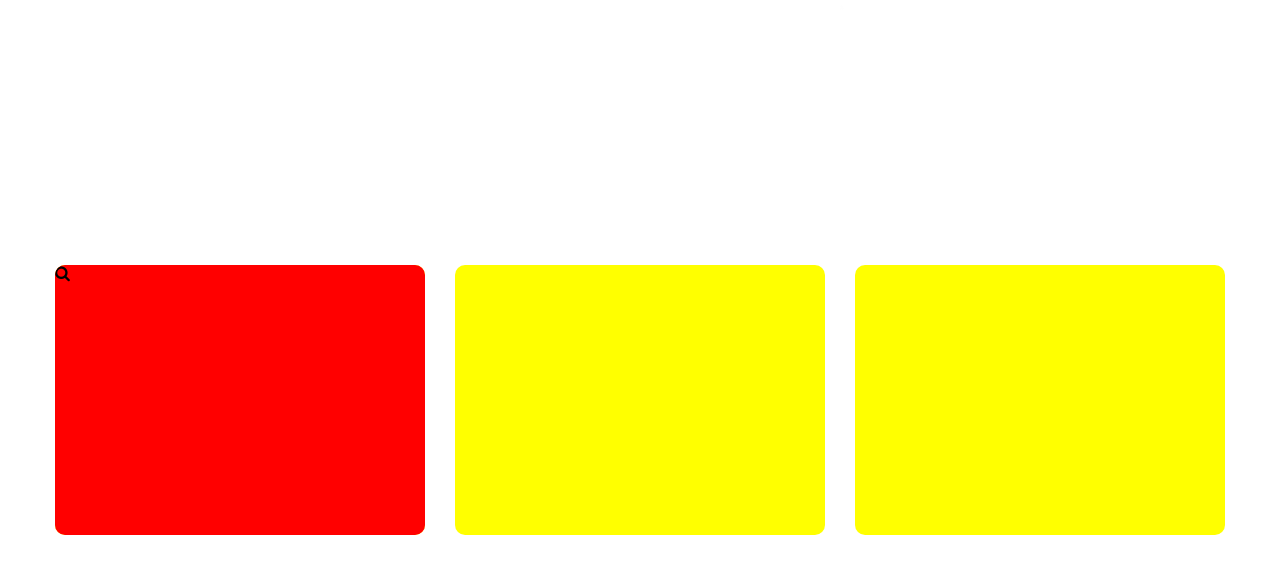
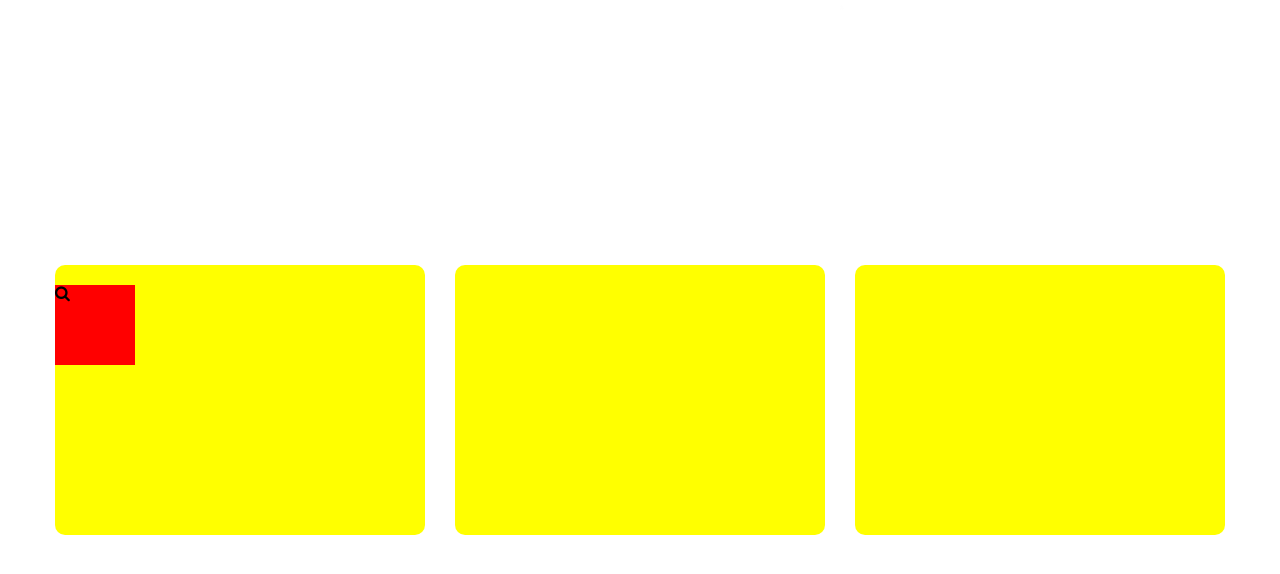
Before and after one commit to xXBricksquadXx/Animated-Reg-Form-, a website: page index.html in a window 1280 px wide. In both pictures the pointer is over the element 240 px from the left and 1190 px from the top of the page. Shown: the part 790-1364 px from the top of the page. Drawn offline with nearby package versions, Linux system fonts and the light colour scheme; grey boxes are pictures that could not be loaded.

Commit message:
Playing with Box Animation

```diff
--- a/style.css
+++ b/style.css
@@ -82,7 +82,16 @@
   left: 0;
   position: absolute;
   top: 0;
+  transition: 0.5s;
   width: 100%;
+  z-index: 1;
+}
+
+.container .box:hover .icon {
+  height: 80px;
+  right: calc(50% - 40px);
+  top: 20px;
+  width: 80px;
 }
 
 section {
```
